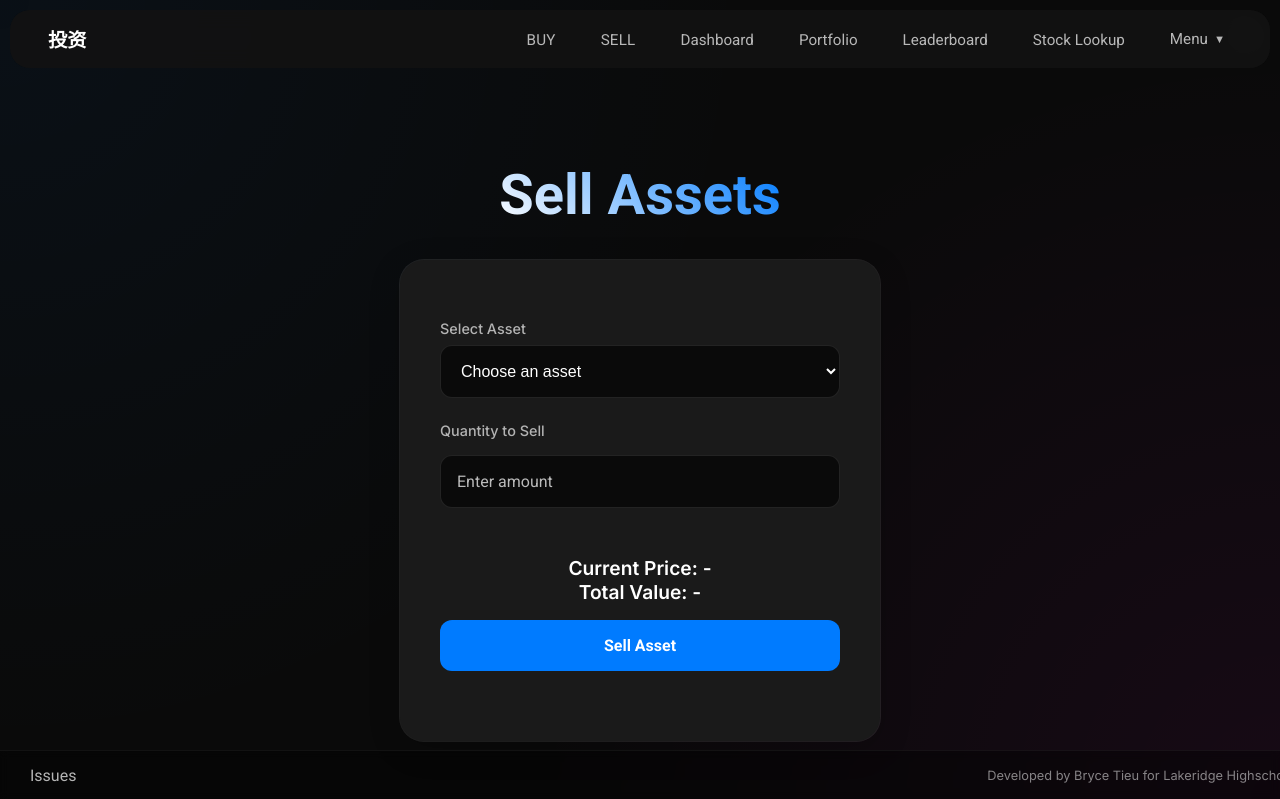
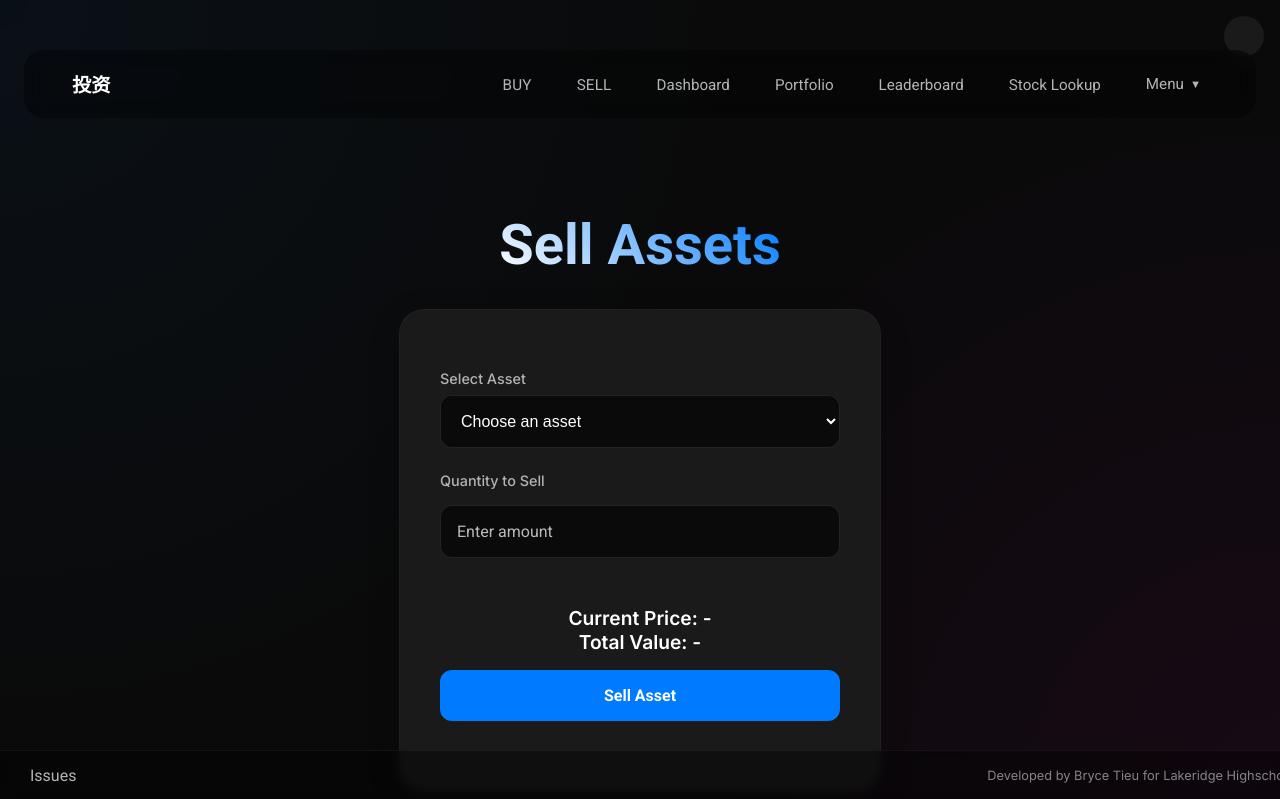
Before and after one commit to Buraisu-tiu/TouZi, a Flask app: page /sell in a window 1280 px wide. Shown: the top 799 px of the page. Run offline with Flask 3, Linux system fonts and the light colour scheme; the visitor is signed in with stand-in values (Sample User, id 1); data that the repository does not hold is empty; parts of the project's set-up code (start-up, migrations or seed data) failed here and were passed over; some libraries are stand-ins or nearby versions.

Commit message:
navbar chanbges

```diff
--- a/src/templates/base.html.jinja2
+++ b/src/templates/base.html.jinja2
@@ -24,15 +24,17 @@ body {
     display: flex;
     justify-content: space-between;
     align-items: center;
-    padding: 15px 30px;
-    background: rgba(18, 18, 18, 0.95);
+    padding: 20px 40px; /* Increased padding to make it bigger */
+    background: rgba(0, 0, 0, 0.35);
     backdrop-filter: blur(10px);
-    position: sticky;
-    top: 0;
+    position: relative; /* Changed from sticky to relative to position it lower */
+    top: 20px; /* Move it down 20px from the top */
     z-index: 1000;
     transition: all 0.3s ease;
     border-radius: 20px;
-    margin: 10px;
+    margin: 30px auto; /* Increased top margin and added auto for horizontal centering */
+    max-width: 90%; /* Prevent it from reaching the edges */
+    width: 1200px; /* Set a fixed width */
 }
 
 .navbar-brand {
@@ -86,15 +88,23 @@ body {
 }
 
 /* Responsive adjustments */
+@media (max-width: 1300px) {
+    .navbar {
+        width: 90%; /* On smaller screens, use percentage width */
+    }
+}
+
 @media (max-width: 768px) {
     .navbar {
-        padding: 12px 20px;
+        padding: 15px 25px;
+        margin: 20px auto;
     }
 
     .navbar-nav {
         gap: 15px;
     }
 }
+
 .buy-sell-button {
     color: {{ user.accent_color if user else '#4CAF50' }};
     font-weight: 600;
```
